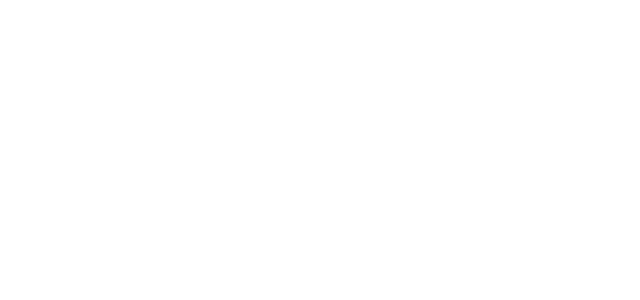
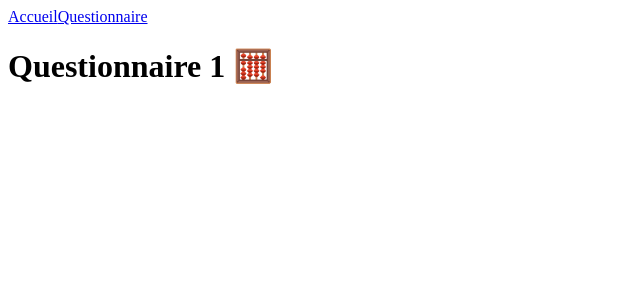
Before and after one commit to hermannleboss/shiny-agency, a React (Create React App) app: page /survey/1 in a window 1280 px wide. Before the commit this address had no page. Shown: the top 300 px of the page, without its empty margins (0-640 px from the left). Built offline with nearby package versions, Linux system fonts and the light colour scheme.

Commit message:
PIC2 router

```diff
--- /dev/null
+++ b/src/components/Error/index.jsx
@@ -0,0 +1,11 @@
+import React from 'react'
+
+function Error() {
+  return (
+    <div>
+      <h1>Oups 🙈 Cette page n'existe pas</h1>
+    </div>
+  )
+}
+
+export default Error
--- /dev/null
+++ b/src/components/Header/index.jsx
@@ -0,0 +1,13 @@
+import React from 'react'
+import { Link } from 'react-router-dom'
+
+function Header() {
+  return (
+    <nav>
+      <Link to='/'>Accueil</Link>
+      <Link to='/survey/42'>Questionnaire</Link>
+    </nav>
+  )
+}
+
+export default Header
--- a/src/index.jsx
+++ b/src/index.jsx
@@ -1,18 +1,21 @@
 import React from 'react'
-import ReactDOM from 'react-dom'
-import { render } from "react-dom"
-import {BrowserRouter as Router,Routes, Route} from 'react-router-dom'
+import { render } from 'react-dom'
+import { BrowserRouter as Router, Route, Routes } from 'react-router-dom'
 import Home from './pages/Home'
-import Survey from "./pages/Survey";
+import Survey from './pages/Survey'
+import Header from './components/Header'
+import Error from './components/Error'
 
-const rootElement = document.getElementById("root");
+const rootElement = document.getElementById('root')
 
 render(
-    <Router>
-        <Routes>
-            <Route path="/"  element={<Home />}/>
-            <Route path="/survey" element={<Survey />}/>
-        </Routes>
-    </Router>,
-    rootElement
-);
+  <Router>
+    <Header />
+    <Routes>
+      <Route path='/' element={<Home />} />
+      <Route path='/survey/:questionNumber' element={<Survey />} />
+      <Route path="*" element={<Error />} />
+    </Routes>
+  </Router>,
+  rootElement
+)
--- a/src/pages/Home/index.jsx
+++ b/src/pages/Home/index.jsx
@@ -1,6 +1,8 @@
 import React from 'react'
+
 function Home() {
-  return <div>Page d'accueil 🏡</div>
+  return <div>
+    <h1>Page d'accueil 🏡</h1></div>
 }
 
 export default Home
--- a/src/pages/Survey.jsx
+++ b/src/pages/Survey.jsx
@@ -1,11 +1,13 @@
 import React from 'react'
+import { useParams } from 'react-router-dom'
 
 function Survey() {
-    return (
-        <div>
-            <h1>Questionnaire 🧮</h1>
-        </div>
-    )
+  const { questionNumber } = useParams()
+  return (
+    <div>
+      <h1>Questionnaire {questionNumber} 🧮</h1>
+    </div>
+  )
 }
 
 export default Survey
```
